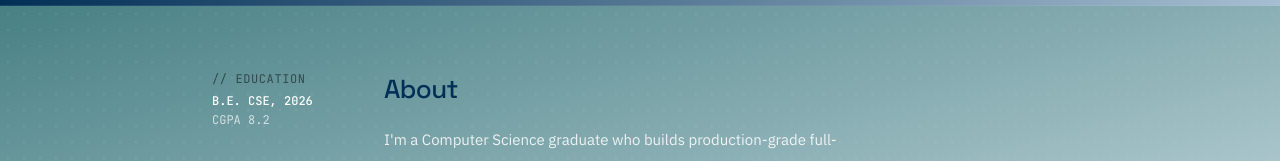
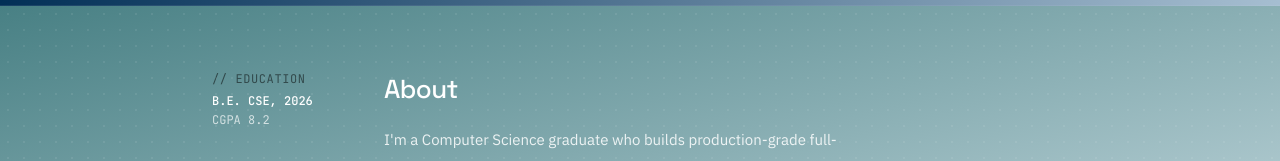
Before and after one commit to kannasgit/Myportfolio, a React (Vite) app: page / in a window 1280 px wide. Shown: the part 602-763 px from the top of the page. Built offline with nearby package versions, Linux system fonts and the light colour scheme.

Commit message:
color modified

```diff
--- a/src/components/About.tsx
+++ b/src/components/About.tsx
@@ -20,7 +20,7 @@ export const About: React.FC = () => {
 
         {/* Right Column: heading and bio paragraph */}
         <div className="flex flex-col gap-4">
-          <h2 className="font-display font-medium text-[26px] text-deep tracking-tight">
+          <h2 className="font-display font-medium text-[26px] text-white tracking-tight">
             About
           </h2>
           <p className="font-body text-[15px] leading-loose text-white/85 max-w-[480px]">
```
